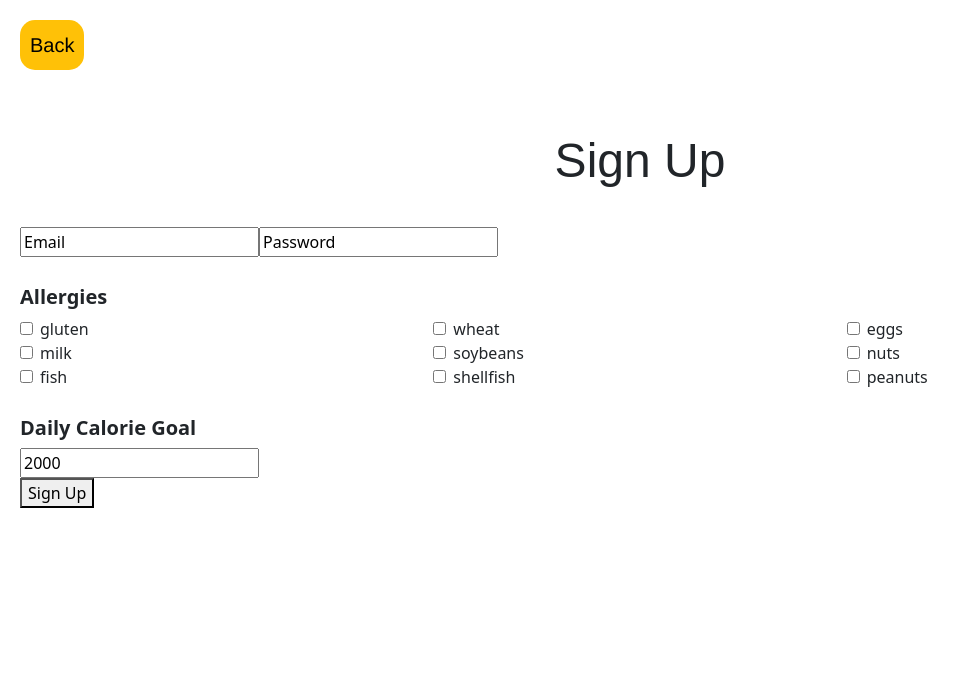
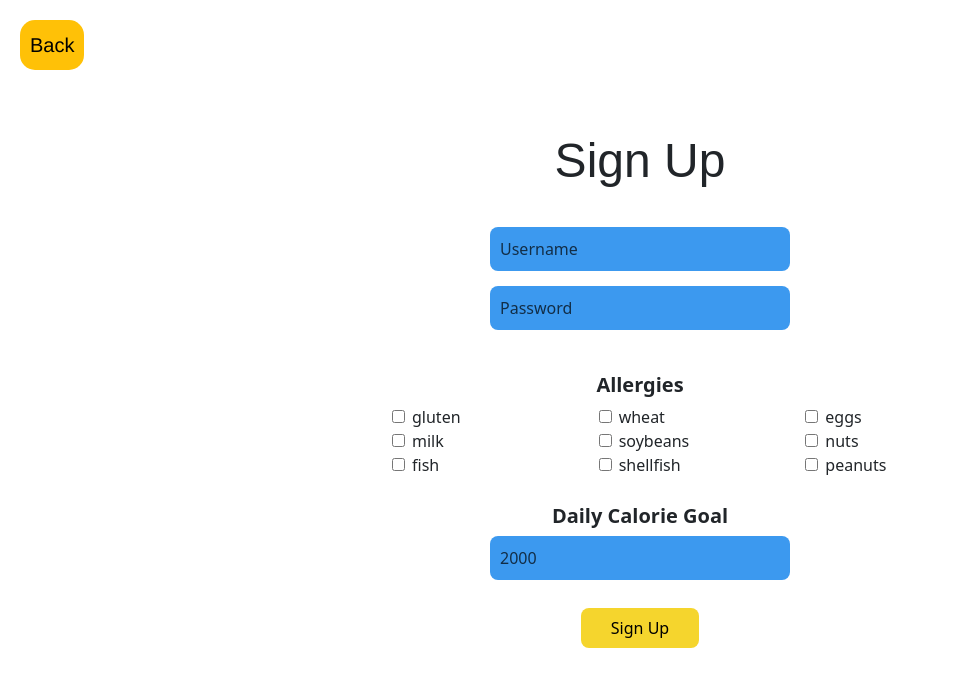
Before and after one commit to whuang37/ucla-dining-scrape, a React (Create React App) app in the folder dining-log/: page /signup in a window 1280 px wide. Shown: the top 686 px of the page, without its empty margins (0-970 px from the left). Built offline with nearby package versions, Linux system fonts and the light colour scheme.

Commit message:
Styling pages.
Sign up page and text on navbar.

```diff
--- a/dining-log/src/components/Login/Login.js
+++ b/dining-log/src/components/Login/Login.js
@@ -58,7 +58,7 @@ export default function Login(props) {
         <div class={styles.formWrapper}>
           <form onSubmit={handleSubmit}>
             <label>
-              <input class={styles.loginInput} type="text" placeholder="Email" onChange={e => setUserName(e.target.value)} required/>
+              <input class={styles.loginInput} type="text" placeholder="Username" onChange={e => setUserName(e.target.value)} required/>
             </label>
             <br/>
             <label>
--- a/dining-log/src/components/SignUp/SignUp.js
+++ b/dining-log/src/components/SignUp/SignUp.js
@@ -82,35 +82,41 @@ export default function SignUp(props) {
         <h1>Sign Up</h1>
         {renderResponseText()}
         {handleSignedIn()}
+        <div class={styles.signupWrapper}>
           <form onSubmit={handleSubmit}>
             <label>
-            <input type="text" placeholder="Email" onChange={e => setUserName(e.target.value)}/>
+              <input class={styles.signupInput} type="text" placeholder="Username" onChange={e => setUserName(e.target.value)}/>
             </label>
+            <br/>
             <label>
-            <input type="password" placeholder="Password" onChange={e => setPassword(e.target.value)}/>
+              <input class={styles.signupInput} type="password" placeholder="Password" onChange={e => setPassword(e.target.value)}/>
             </label>
+            <br/>
             <div>
               <p class={styles.prefHeader}>Allergies</p>
               <form class={styles.allergenGrid}>
-                {allergenNammes.map((item, index) => {return(<div>
+                {allergenNammes.map((item, index) => {return(<div class={styles.gridBox}>
+                  <label for="allergen">
                     <input
+                      id="allergen"
                       type="checkbox"
                       checked={clickedAllergens[index]}
                       onChange={() => handleCheckBox(index, item)}
                     />
                     <span class={styles.label}>{item}</span>
+                  </label>
                 </div>);})}
               </form>
-
               <p class={styles.prefHeader}>Daily Calorie Goal</p>
               <label>
-              <input type="text" id='grey' placeholder="2000" onChange={e => setCalories(e.target.value)}/>
+                <input class={styles.signupInput} type="text" placeholder="2000" onChange={e => setCalories(e.target.value)}/>
               </label>
             </div>
             <div>
-            <button type="submit">Sign Up</button>
+              <button class={styles.signupSubmit} type="submit">Sign Up</button>
             </div>
           </form>
         </div>
+      </div>
     )
 }
--- a/dining-log/src/components/SignUp/SignUp.module.css
+++ b/dining-log/src/components/SignUp/SignUp.module.css
@@ -52,6 +52,15 @@ h1 {
     display: grid;
     grid-template-rows: 1fr 1fr 1fr;
     grid-template-columns: 1fr 1fr 1fr;
+    align-content: center;
+    justify-content: center;
+    width: 50%;
+    margin-left: 30%;
+}
+
+.gridBox {
+    display: flex;
+    vertical-align: middle;
 }
 
 .prefHeader {
@@ -60,3 +69,7 @@ h1 {
     margin-top: 2%;
     margin-bottom: 5px;
 }
+
+::placeholder {
+    opacity: 0.7;
+}
--- a/dining-log/src/components/navbar.js
+++ b/dining-log/src/components/navbar.js
@@ -20,10 +20,10 @@ const NavContainer = styled.div`
 export default function NavBar(props) {
     return (
         <NavContainer>
-            <div> <Link to="/" style={{ textDecoration: 'none' }}><strong>UCLA Dining Food Log</strong></Link> </div>
-            <div> <Link to="/dashboard" style={{ textDecoration: 'none' }}>Your Profile</Link> </div>
-            <div> <Link to="/foodpage" style={{ textDecoration: 'none' }}>Food Logger</Link> </div>
-            <div> <Link to="/history" style={{ textDecoration: 'none' }}>Eating History</Link> </div>
+            <div> <Link to="/" style={{ textDecoration: 'none', letterSpacing: '.2rem'}}><strong>UCLA Dining Food Log</strong></Link> </div>
+            <div> <Link to="/dashboard" style={{ textDecoration: 'none', letterSpacing: '.1rem'}}>Your Profile</Link> </div>
+            <div> <Link to="/foodpage" style={{ textDecoration: 'none', letterSpacing: '.1rem'}}>Food Logger</Link> </div>
+            <div> <Link to="/history" style={{ textDecoration: 'none', letterSpacing: '.1rem'}}>Eating History</Link> </div>
         </NavContainer>
     );
 }
```
Lines whose indentation alone changed are shown as unchanged.
